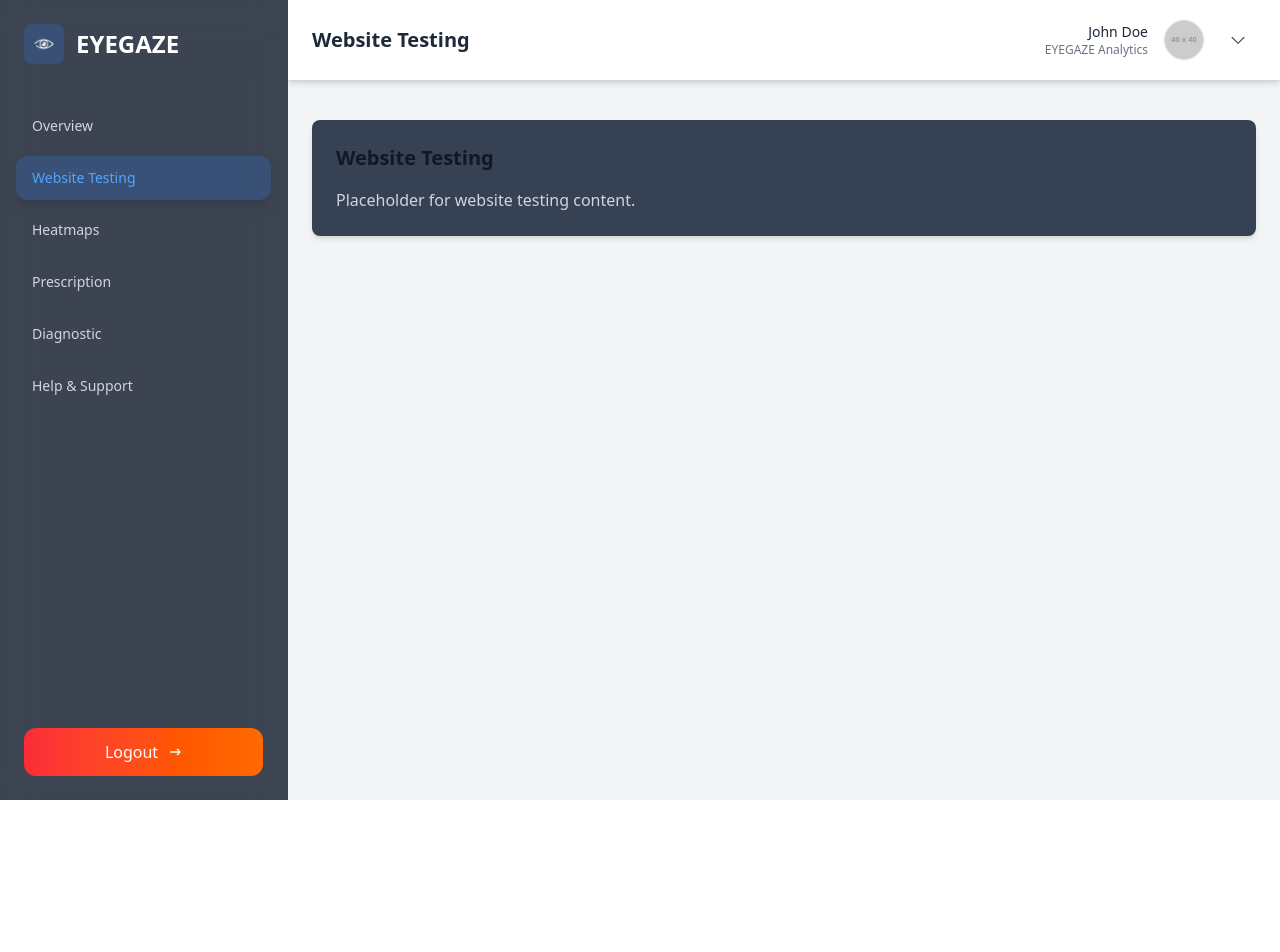
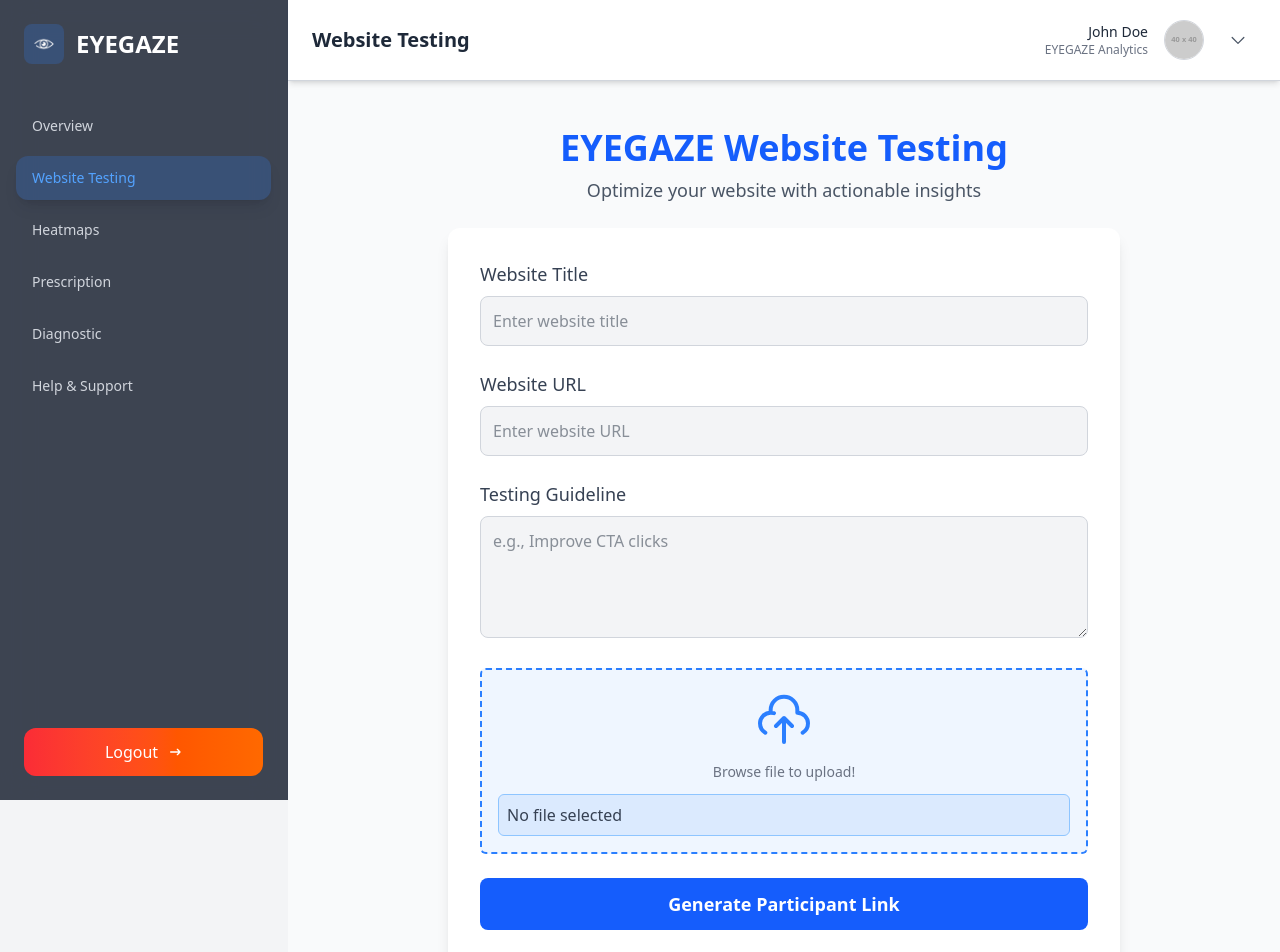
Before and after one commit to Wavxr/EYEGAZE, a React (Vite) app in the folder eyegaze-frontend/: page /dashboard/website-testing in a window 1280 px wide. Shown: the top 952 px of the page. Before the commit the page ends 800 px from the top, so only its background shows below. Built offline with nearby package versions, Linux system fonts and the light colour scheme; no server answers; sample sign-in values are in the browser's storage.

Commit message:
feat: enhance Dashboard, Overview, and Website Testing pages with improved layout and new content; add form for website testing

```diff
--- a/eyegaze-frontend/src/pages/Dashboard.jsx
+++ b/eyegaze-frontend/src/pages/Dashboard.jsx
@@ -97,7 +97,7 @@ const Dashboard = () => {
       </aside>
 
       {/* Main Content */}
-      <main className="flex-1 p-6 lg:ml-72">
+      <main className="flex-1 lg:ml-72">
         {/* Header */}
         <header className="fixed top-0 left-0 w-full lg:w-[calc(100%-18rem)] lg:ml-72 bg-white border-b border-gray-300 z-40 shadow-md py-5">
           <div className="flex items-center justify-between px-6">
@@ -168,7 +168,7 @@ const Dashboard = () => {
         </header>
 
         {/* Page Content */}
-        <div className="pt-24">
+        <div className="pt-20">
           <Outlet />
         </div>
       </main>
--- a/eyegaze-frontend/src/pages/Overview.jsx
+++ b/eyegaze-frontend/src/pages/Overview.jsx
@@ -1,10 +1,87 @@
-import React from 'react';
+import React from "react";
 
 const Overview = () => {
+  // Example data for testing
+  const data = {
+    uploadedWebsite: {
+      url: "https://example.com",
+      screenshotUrl: "https://via.placeholder.com/300x200?text=Website+Screenshot",
+      uploadedAt: "2023-10-01T12:00:00Z",
+    },
+    participantLink: "https://eyegaze.com/session/abc123",
+    guideline: "Increase bookings and improve user navigation experience.",
+    insights: [
+      { title: "Attention Span", value: "45 seconds" },
+      { title: "Hero Section Engagement", value: "60%" },
+      { title: "CTA Button Visibility", value: "Low visibility" },
+      { title: "Page Load Time", value: "3.2 seconds" },
+      { title: "Bounce Rate", value: "47%" },
+    ],
+  };
+
+  const placeholderImage =
+    "https://via.placeholder.com/300x200?text=No+Image+Uploaded";
+
   return (
-    <div className="p-6 bg-gray-700 rounded-lg shadow-md">
-      <h2 className="text-xl font-semibold mb-4">Overview</h2>
-      <p className="text-gray-300">Placeholder for overview content.</p>
+    <div className="min-h-screen bg-gray-100 text-gray-800 p-8">
+      <div className="grid grid-cols-1 md:grid-cols-3 gap-8">
+        {/* Left Section: Image + Participant Link */}
+        <div className="col-span-1 bg-white p-6 rounded-2xl shadow-lg flex flex-col items-center">
+          <img
+            src={data.uploadedWebsite?.screenshotUrl || placeholderImage}
+            alt="Uploaded Website"
+            className="w-full max-w-sm h-auto rounded-lg object-cover mb-6"
+          />
+          <div className="text-center">
+            <h2 className="text-lg font-semibold">Participant Link</h2>
+            <p className="text-sm text-gray-600">
+              <a
+                href={data.participantLink || "#"}
+                className="text-blue-600 underline"
+                target="_blank"
+                rel="noopener noreferrer"
+              >
+                {data.participantLink || "No link available yet"}
+              </a>
+            </p>
+          </div>
+        </div>
+
+        {/* Right Section: Guideline and Insights */}
+        <div className="col-span-2 flex flex-col gap-8">
+          {/* Guideline */}
+          <div className="bg-white p-6 rounded-2xl shadow-lg">
+            <h2 className="text-lg font-semibold mb-4">Guideline</h2>
+            <p className="text-gray-600 text-sm">
+              {data.guideline || "No guideline defined yet"}
+            </p>
+          </div>
+
+          {/* Insights */}
+          <div className="bg-white p-6 rounded-2xl shadow-lg">
+            <h2 className="text-lg font-semibold mb-4">Insights</h2>
+            <ul className="space-y-3">
+              {data.insights && data.insights.length > 0 ? (
+                data.insights.map((insight, index) => (
+                  <li
+                    key={index}
+                    className="flex justify-between items-center border-b last:border-b-0 pb-2"
+                  >
+                    <span className="font-medium text-gray-800">
+                      {insight.title}
+                    </span>
+                    <span className="text-gray-600 text-sm">
+                      {insight.value}
+                    </span>
+                  </li>
+                ))
+              ) : (
+                <p className="text-gray-600">No insights available yet.</p>
+              )}
+            </ul>
+          </div>
+        </div>
+      </div>
     </div>
   );
 };
--- a/eyegaze-frontend/src/pages/WebsiteTesting.jsx
+++ b/eyegaze-frontend/src/pages/WebsiteTesting.jsx
@@ -1,12 +1,101 @@
 import React from 'react';
 
-const WebsiteTesting = () => {
+function WebsiteTesting() {
   return (
-    <div className="p-6 bg-gray-700 rounded-lg shadow-md">
-      <h2 className="text-xl font-semibold mb-4">Website Testing</h2>
-      <p className="text-gray-300">Placeholder for website testing content.</p>
+    <div className="min-h-screen bg-gray-50 text-gray-800 flex flex-col items-center p-6">
+      {/* Website Title */}
+      <header className="w-full max-w-4xl text-center py-6">
+        <h1 className="text-4xl font-bold text-blue-600">EYEGAZE Website Testing</h1>
+        <p className="text-lg text-gray-600 mt-2">Optimize your website with actionable insights</p>
+      </header>
+
+      {/* Form Section */}
+      <div className="w-full max-w-2xl bg-white rounded-xl shadow-lg p-8">
+        <form className="space-y-6">
+          <div>
+            <label htmlFor="website-title" className="block text-lg font-medium mb-2 text-gray-700">
+              Website Title
+            </label>
+            <input
+              type="text"
+              id="website-title"
+              placeholder="Enter website title"
+              className="w-full p-3 rounded-lg bg-gray-100 border border-gray-300 focus:outline-none focus:ring-2 focus:ring-blue-500 focus:border-blue-500"
+              required
+            />
+          </div>
+
+          <div>
+            <label htmlFor="website-url" className="block text-lg font-medium mb-2 text-gray-700">
+              Website URL
+            </label>
+            <input
+              type="url"
+              id="website-url"
+              placeholder="Enter website URL"
+              className="w-full p-3 rounded-lg bg-gray-100 border border-gray-300 focus:outline-none focus:ring-2 focus:ring-blue-500 focus:border-blue-500"
+              required
+            />
+          </div>
+
+          <div>
+            <label htmlFor="guideline" className="block text-lg font-medium mb-2 text-gray-700">
+              Testing Guideline
+            </label>
+            <textarea
+              id="guideline"
+              rows="4"
+              placeholder="e.g., Improve CTA clicks"
+              className="w-full p-3 rounded-lg bg-gray-100 border border-gray-300 focus:outline-none focus:ring-2 focus:ring-blue-500 focus:border-blue-500"
+              required
+            ></textarea>
+          </div>
+
+          {/* Optional Image Upload */}
+          <div className="container flex flex-col items-center gap-3 p-4 border-2 border-dashed rounded-md border-blue-500 bg-blue-50">
+            <svg
+              viewBox="0 0 24 24"
+              fill="none"
+              xmlns="http://www.w3.org/2000/svg"
+              className="h-16 text-blue-500"
+            >
+              <path
+                d="M7 10V9C7 6.23858 9.23858 4 12 4C14.7614 4 17 6.23858 17 9V10C19.2091 10 21 11.7909 21 14C21 15.4806 20.1956 16.8084 19 17.5M7 10C4.79086 10 3 11.7909 3 14C3 15.4806 3.8044 16.8084 5 17.5M7 10C7.43285 10 7.84965 10.0688 8.24006 10.1959M12 12V21M12 12L15 15M12 12L9 15"
+                stroke="currentColor"
+                strokeWidth="1.5"
+                strokeLinecap="round"
+                strokeLinejoin="round"
+              ></path>
+            </svg>
+            <p className="text-sm text-center text-gray-500">Browse file to upload!</p>
+            <label
+              htmlFor="file"
+              className="w-full flex justify-between items-center gap-2 p-2 rounded-md cursor-pointer border border-blue-300 bg-blue-100"
+            >
+              <p className="flex-grow text-gray-700">No file selected</p>
+              <input
+                id="file"
+                type="file"
+                accept="image/*"
+                className="hidden"
+              />
+            </label>
+          </div>
+
+          <button
+            type="submit"
+            className="w-full py-3 px-6 bg-blue-600 rounded-lg text-lg font-semibold text-white hover:bg-blue-700 transition-colors"
+          >
+            Generate Participant Link
+          </button>
+        </form>
+
+        <p className="text-center text-gray-400 text-sm mt-6">
+          Your uploaded content will only be used for testing purposes.
+        </p>
+      </div>
     </div>
   );
-};
+}
 
 export default WebsiteTesting;
```
